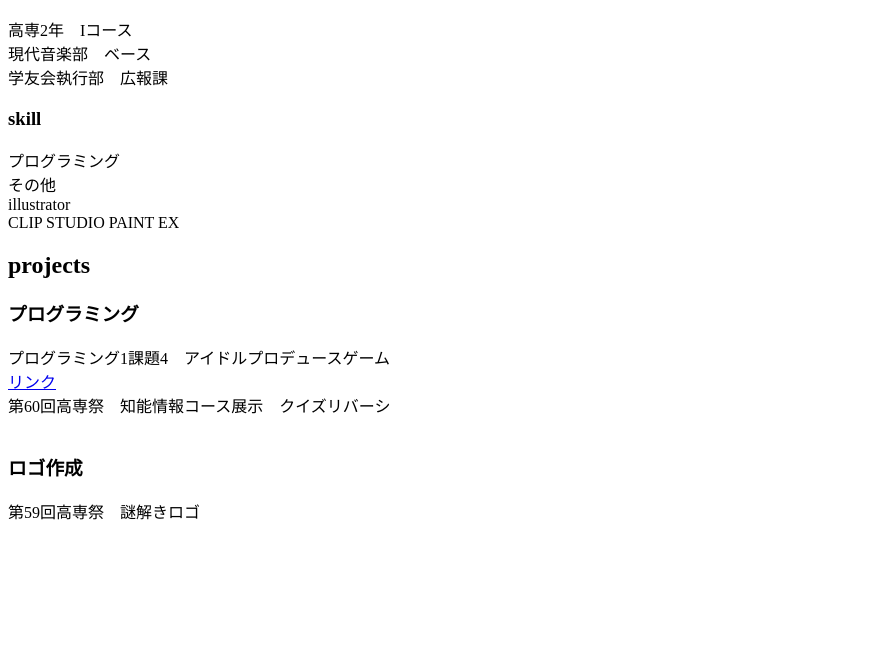
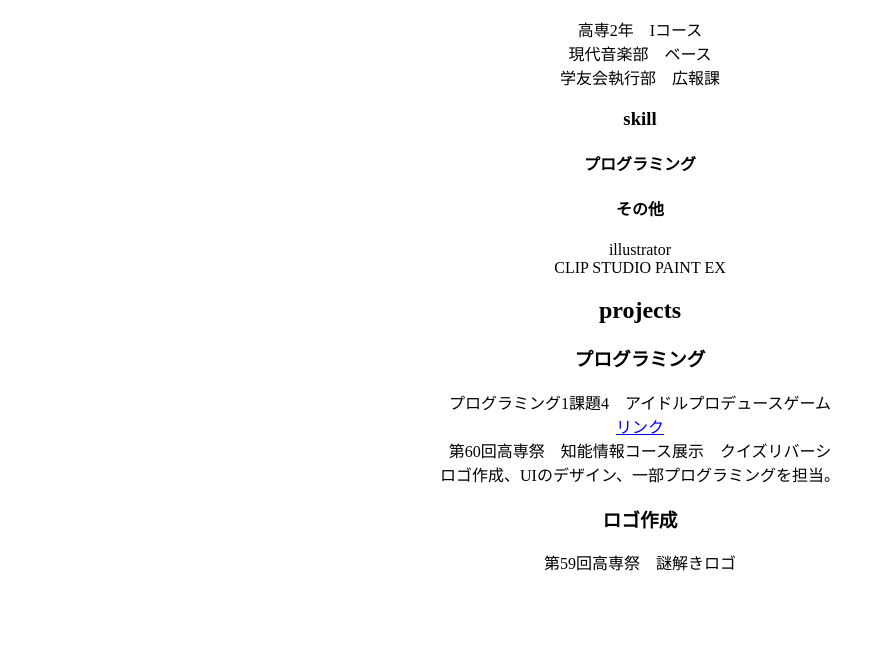
Before and after one commit to 0205sone/portfolio, a plain HTML site: page index.html in a window 1280 px wide. Shown: the part 145-800 px from the top of the page, without its empty margins (0-885 px from the left). Drawn offline with Linux system fonts and the light colour scheme.

Commit message:
いろいろ変更

```diff
--- a/index.html
+++ b/index.html
@@ -15,10 +15,10 @@
 学友会執行部　広報課<br>
 </p>
  <h3>skill</h3>
- <p>プログラミング<br>
+ <h4>プログラミング<br></h4>
 
 
-その他<br>
+<h4>その他<br></h4>
 illustrator<br>
 CLIP STUDIO PAINT EX<br>
 </p>
@@ -30,7 +30,7 @@ CLIP STUDIO PAINT EX<br>
 プログラミング1課題4　アイドルプロデュースゲーム<br>
 <a href="https://colab.research.google.com/drive/1HzJR5bcQtUZVFxOQuyU5XK5jdHvtNPS1#scrollTo=m47fJA7hWFj4">リンク</a><br>
 第60回高専祭　知能情報コース展示　クイズリバーシ<br>
-<br>
+ロゴ作成、UIのデザイン、一部プログラミングを担当。<br>
 <h3>ロゴ作成<br>
 </h3>
 第59回高専祭　謎解きロゴ<br>
--- a/main.css
+++ b/main.css
@@ -1,3 +1,5 @@
+@charset "utf-8";
+
 p.img-nazotoki img {
     text-align:center;
     width: 80%;
@@ -11,3 +13,8 @@ p.img-nazotoki img {
         padding:5% 10% ;
 
         }
+
+        body {
+            background-image: url();
+            text-align:center;
+        }
```
